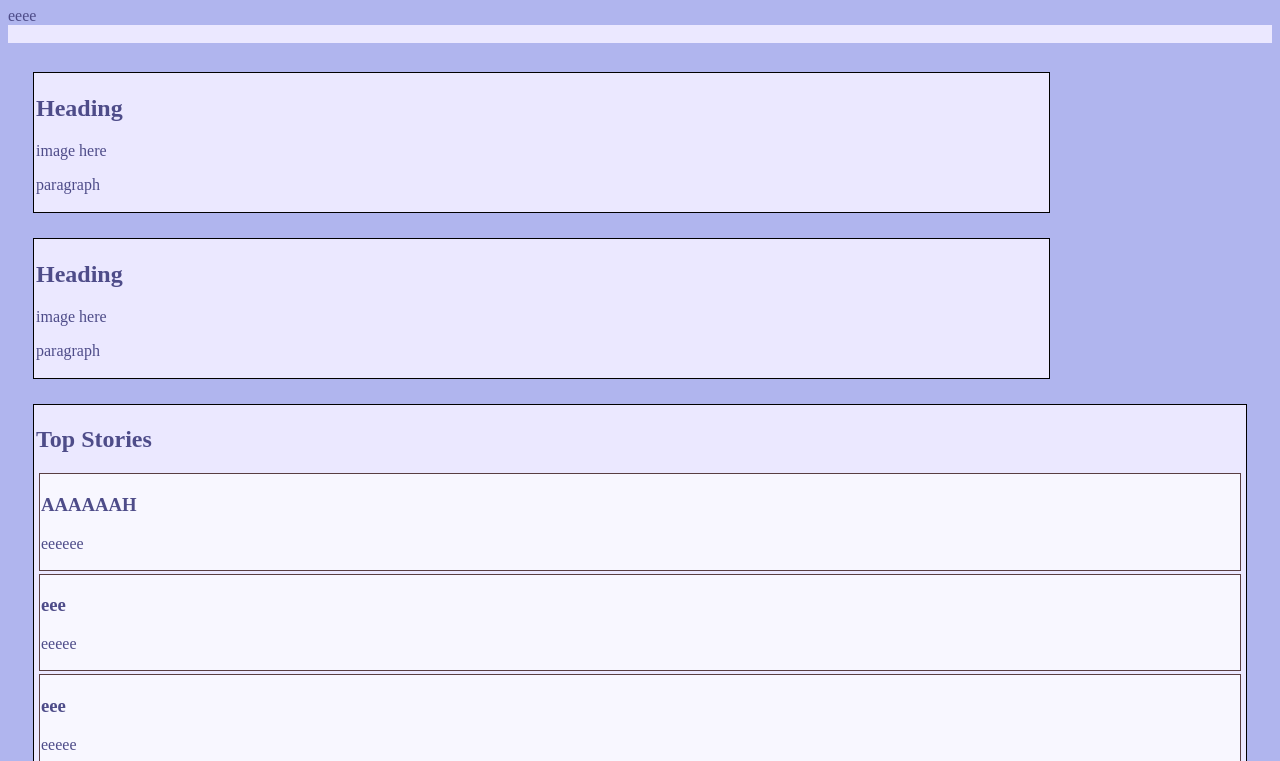
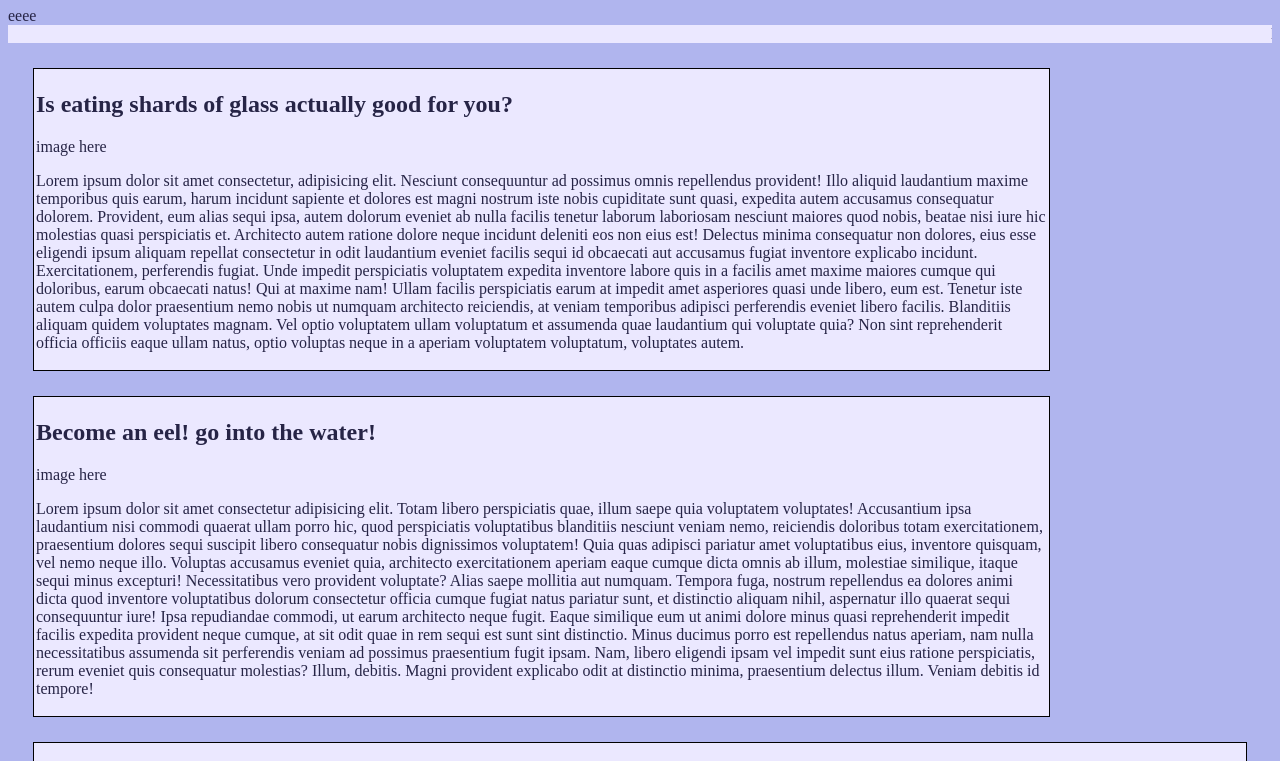
Before and after one commit to OliviaH-glitch/funyon, a plain HTML site: page index.html in a window 1280 px wide. Shown: the part 73-834 px from the top of the page. Drawn offline with Linux system fonts and the light colour scheme.

Commit message:
modified index,styles, and added images folder with an image inside

```diff
--- a/index.html
+++ b/index.html
@@ -17,16 +17,45 @@
     <section>
 
         <section id="secOne">
-        <h2>Heading</h2>
+            <h2>Is eating shards of glass actually good for you?</h2>
             <p>image here</p>
-        <p>paragraph</p>
+            <p>Lorem ipsum dolor sit amet consectetur, adipisicing elit. Nesciunt consequuntur ad possimus omnis
+                repellendus provident! Illo aliquid laudantium maxime temporibus quis earum, harum incidunt sapiente et
+                dolores est magni nostrum iste nobis cupiditate sunt quasi, expedita autem accusamus consequatur
+                dolorem. Provident, eum alias sequi ipsa, autem dolorum eveniet ab nulla facilis tenetur laborum
+                laboriosam nesciunt maiores quod nobis, beatae nisi iure hic molestias quasi perspiciatis et. Architecto
+                autem ratione dolore neque incidunt deleniti eos non eius est! Delectus minima consequatur non dolores,
+                eius esse eligendi ipsum aliquam repellat consectetur in odit laudantium eveniet facilis sequi id
+                obcaecati aut accusamus fugiat inventore explicabo incidunt. Exercitationem, perferendis fugiat. Unde
+                impedit perspiciatis voluptatem expedita inventore labore quis in a facilis amet maxime maiores cumque
+                qui doloribus, earum obcaecati natus! Qui at maxime nam! Ullam facilis perspiciatis earum at impedit
+                amet asperiores quasi unde libero, eum est. Tenetur iste autem culpa dolor praesentium nemo nobis ut
+                numquam architecto reiciendis, at veniam temporibus adipisci perferendis eveniet libero facilis.
+                Blanditiis aliquam quidem voluptates magnam. Vel optio voluptatem ullam voluptatum et assumenda quae
+                laudantium qui voluptate quia? Non sint reprehenderit officia officiis eaque ullam natus, optio voluptas
+                neque in a aperiam voluptatem voluptatum, voluptates autem.</p>
         </section>
 
 
         <section id="secTwo">
-        <h2>Heading</h2>
+            <h2>Become an eel! go into the water!</h2>
             <p>image here</p>
-        <p>paragraph</p>
+            <p>Lorem ipsum dolor sit amet consectetur adipisicing elit. Totam libero perspiciatis quae, illum saepe quia
+                voluptatem voluptates! Accusantium ipsa laudantium nisi commodi quaerat ullam porro hic, quod
+                perspiciatis voluptatibus blanditiis nesciunt veniam nemo, reiciendis doloribus totam exercitationem,
+                praesentium dolores sequi suscipit libero consequatur nobis dignissimos voluptatem! Quia quas adipisci
+                pariatur amet voluptatibus eius, inventore quisquam, vel nemo neque illo. Voluptas accusamus eveniet
+                quia, architecto exercitationem aperiam eaque cumque dicta omnis ab illum, molestiae similique, itaque
+                sequi minus excepturi! Necessitatibus vero provident voluptate? Alias saepe mollitia aut numquam.
+                Tempora fuga, nostrum repellendus ea dolores animi dicta quod inventore voluptatibus dolorum consectetur
+                officia cumque fugiat natus pariatur sunt, et distinctio aliquam nihil, aspernatur illo quaerat sequi
+                consequuntur iure! Ipsa repudiandae commodi, ut earum architecto neque fugit. Eaque similique eum ut
+                animi dolore minus quasi reprehenderit impedit facilis expedita provident neque cumque, at sit odit quae
+                in rem sequi est sunt sint distinctio. Minus ducimus porro est repellendus natus aperiam, nam nulla
+                necessitatibus assumenda sit perferendis veniam ad possimus praesentium fugit ipsam. Nam, libero
+                eligendi ipsam vel impedit sunt eius ratione perspiciatis, rerum eveniet quis consequatur molestias?
+                Illum, debitis. Magni provident explicabo odit at distinctio minima, praesentium delectus illum. Veniam
+                debitis id tempore!</p>
         </section>
 
 
@@ -35,18 +64,18 @@
             <h2>Top Stories</h2>
 
             <section class="info">
-            <h3>AAAAAAH</h3>
-            <p>eeeeee</p>
+                <h3>Little Boy builds Landmine</h3>
+                <p>His parents are so proud.</p>
             </section>
 
             <section class="info">
-            <h3>eee</h3>
-            <p>eeeee</p>
+                <h3>Dog eats cheese from plate</h3>
+                <p>Now i'm hungry</p>
             </section>
 
             <section class="info">
-            <h3>eee</h3>
-            <p>eeeee</p>
+                <h3>Local Women sets house on fire</h3>
+                <p>"I didn't want to do the dishes"</p>
             </section>
 
         </section>
--- a/styles.css
+++ b/styles.css
@@ -2,11 +2,12 @@
 
     body {
         background-color:rgb(254, 205, 214);
-        color:rgb(167, 104, 113);
+        color:rgb(113, 65, 73);
     }
 
     marquee {
         background-color: rgb(255, 250, 254);
+        display:none;
     }
 
     #secOne, #secTwo, #sidebar {
@@ -18,8 +19,8 @@
     }
 
     #sidebar {
-        position:fixed;
-        right: 10px;
+        position:absolute;
+        right: 7px;
         top: 120px;
         width:35%;
     }
@@ -38,11 +39,12 @@
 
     body {
         background-color:rgb(203, 176, 238);
-        color:rgb(110, 76, 137);
+        color:rgb(60, 38, 78);
     }
 
     marquee {
         background-color: rgb(245, 239, 255);
+        display:block;
     }
 
     #secOne, #secTwo, #sidebar {
@@ -59,7 +61,7 @@
 
     body {
         background-color:rgb(176, 181, 238);
-        color:rgb(78, 76, 137);
+        color:rgb(38, 36, 70);
     }
 
     marquee {
```
Also changed, not shown: images/glass.jpg (added). Lines whose indentation alone changed are shown as unchanged.
